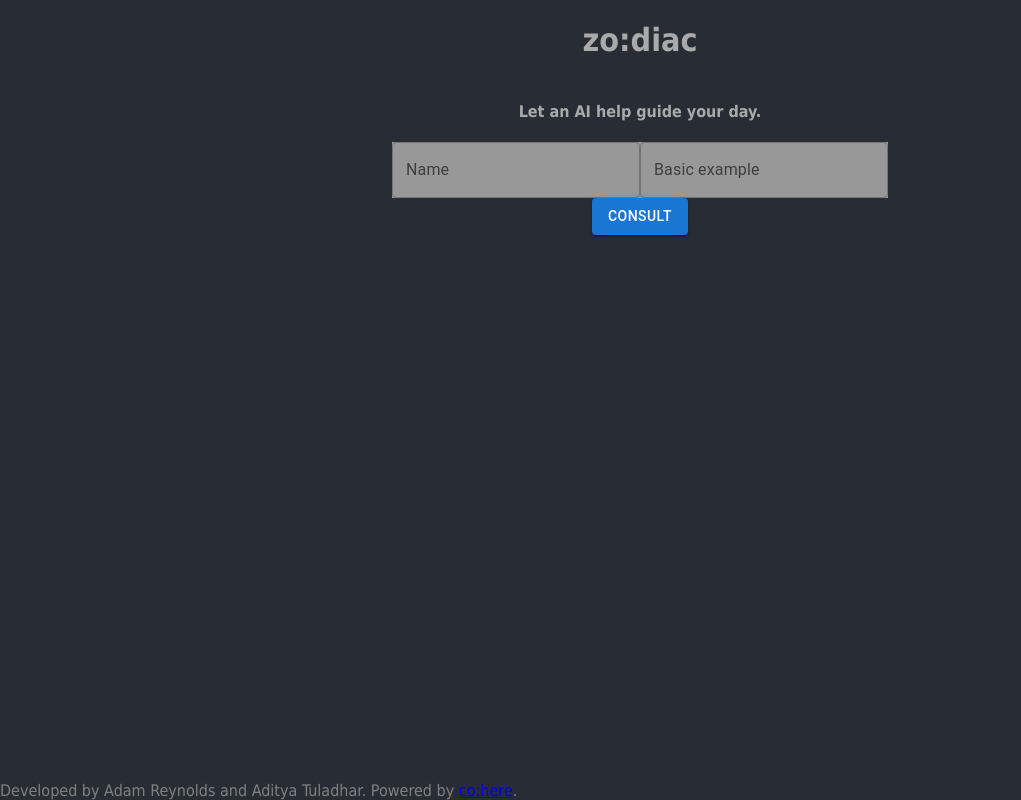
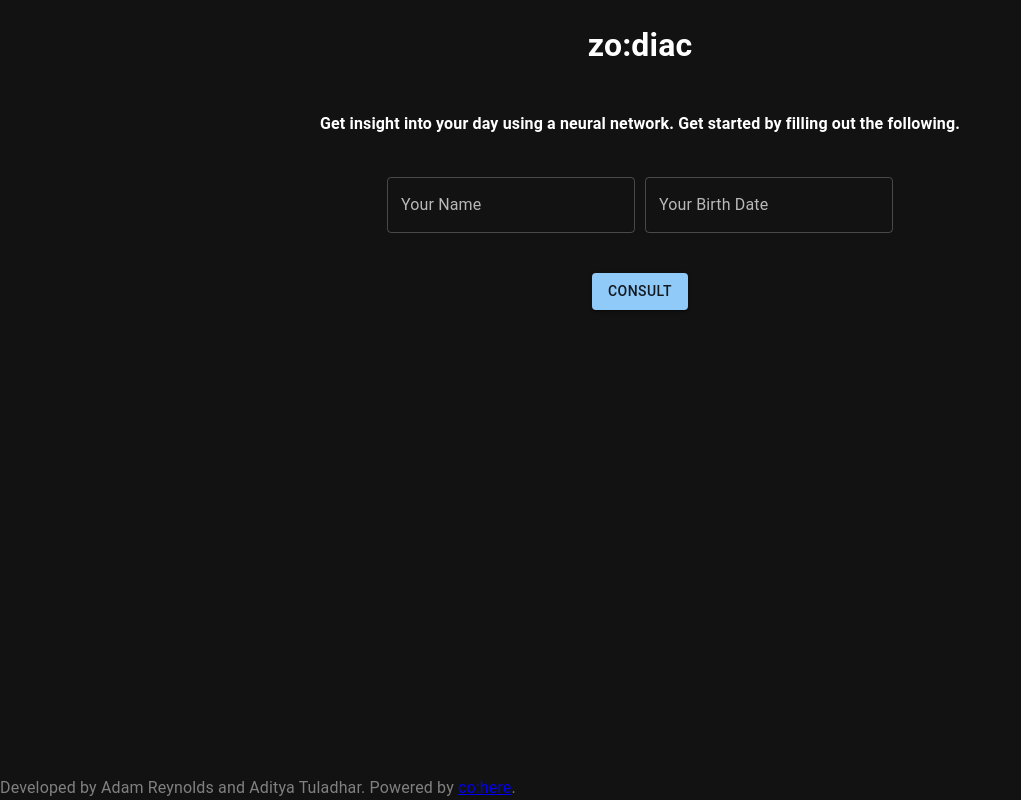
Before and after one commit to tarinyoom-archive/zodiac, a React (Create React App) app: page / in a window 1280 px wide. Shown: the whole page, without its empty margins (0-1021 px from the left). Built offline with nearby package versions, Linux system fonts and the light colour scheme.

Commit message:
adds dark mode

```diff
--- a/src/App.css
+++ b/src/App.css
@@ -2,40 +2,9 @@
   text-align: center;
 }
 
-.App-logo {
-  height: 40vmin;
-  pointer-events: none;
-}
-
-@media (prefers-reduced-motion: no-preference) {
-  .App-logo {
-    animation: App-logo-spin infinite 20s linear;
-  }
-}
-
-FormControl {
-  justify-content: center;
-  align-items: center;
-}
-
 .App-header {
-  background-color: #282c34;
   display: flex;
   flex-direction: column;
   align-items: center;
   justify-content: center;
-  color: #aaaaaa;
 }
-
-.App-link {
-  color: #61dafb;
-}
-
-@keyframes App-logo-spin {
-  from {
-    transform: rotate(0deg);
-  }
-  to {
-    transform: rotate(360deg);
-  }
-}
--- a/src/App.tsx
+++ b/src/App.tsx
@@ -1,18 +1,30 @@
 import './App.css';
+import { ThemeProvider, createTheme } from '@mui/material/styles';
+import CssBaseline from '@mui/material/CssBaseline';
 import Horoscope from './Horoscope';
+
+const darkTheme = createTheme({
+  palette: {
+    mode: 'dark',
+  },
+});
 
 function App() {
   return (
+    <ThemeProvider theme={darkTheme}>
+      <CssBaseline />
       <div className="App">
         <header className="App-header">
           <h1>zo:diac</h1>
-        <h4>Let an AI help guide your day.</h4>
+          <h4 id="subtitle" style={{paddingBottom:"20px"}}>Get insight into your day using a neural network. Get started by filling out the following.</h4>
         </header>
         <Horoscope/>
-      <footer style={{color: "gray", position: "fixed", bottom: 0}}>
+        <footer style={{color: "gray", position: "absolute", bottom: 0}}>
             Developed by Adam Reynolds and Aditya Tuladhar. Powered by <a href="https://cohere.ai/">co:here</a>.
         </footer>
       </div>
+    </ThemeProvider>
+
   );
 }
 
--- a/src/Horoscope.css
+++ b/src/Horoscope.css
@@ -1,14 +1,5 @@
-div {
-	color: #ffffff;
-}
-
 .flex-row {
-	display: flex;
-	gap: 10px;
-}
-
-input[type] {
-	background-color: #999898;
+	justify-content: space-between;
 }
 
 p {
--- a/src/Horoscope.tsx
+++ b/src/Horoscope.tsx
@@ -12,7 +12,7 @@ import { LocalizationProvider } from '@mui/x-date-pickers/LocalizationProvider';
 import { DatePicker } from '@mui/x-date-pickers/DatePicker';
 import { AdapterDayjs } from '@mui/x-date-pickers/AdapterDayjs';
 
-function MyComponent() {
+function Horoscope() {
   const [loading, setLoading] = useState(false);
   const [date] = useState<Dayjs | null>(null);
   const [userBirthDay, setUserBirthDay] = useState<number | null>(null);
@@ -22,16 +22,15 @@ function MyComponent() {
     <>
       <div className=".flex-row">
         <TextField
-          color="secondary"
-          //helperText="Enter your name"
           id="username"
-          label="Name"
+          label="Your Name"
+          style={{paddingRight: '10px'}}
         />
         <LocalizationProvider dateAdapter={AdapterDayjs}>
           <DatePicker
-            label="Basic example"
+            label="Your Birth Date"
             value={date}
-            onChange={(newValue) => {
+            onChange={(newValue: Dayjs | null) => {
               setUserBirthDay(newValue ? newValue.date() : null);
               setUserBirthMonth(newValue ? newValue.month() : null);
             }}
@@ -43,14 +42,14 @@ function MyComponent() {
         loading={loading}
         id="mainButton"
         variant="contained"
-
+        style={{margin:'40px'}}
         onClick={async () => {
           if (userBirthDay != null && userBirthMonth != null) {
             const sign = findZodiacSign(userBirthDay, userBirthMonth);
             setLoading(true);
             setTimeout(() => {
               setLoading(false);
-            }, 5000);
+            }, 15000);
             setHoroscope(sign, "horoscopeHeader", "horoscopeText").then(
               () => {
                 setLoading(false);
@@ -69,4 +68,4 @@ function MyComponent() {
   );
 }
 
-export default MyComponent;
+export default Horoscope;
```
Lines whose indentation alone changed are shown as unchanged.
